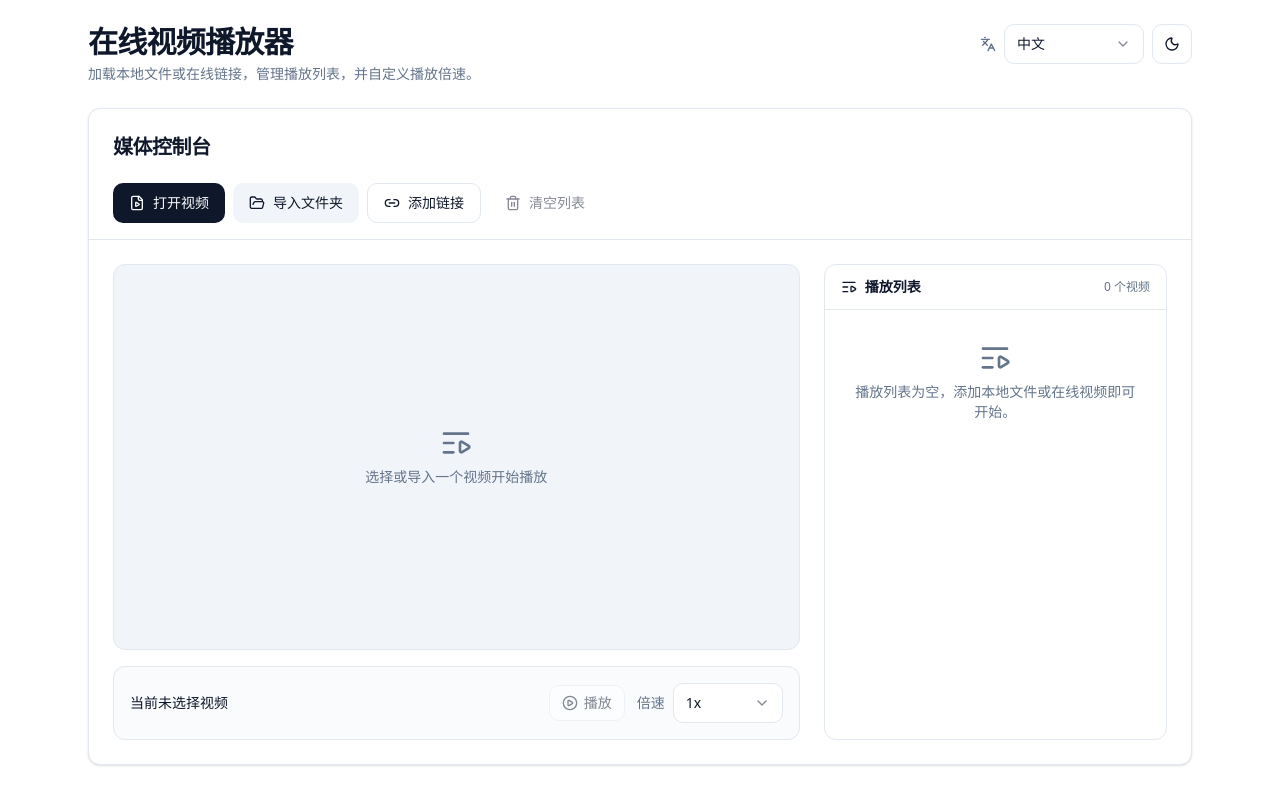
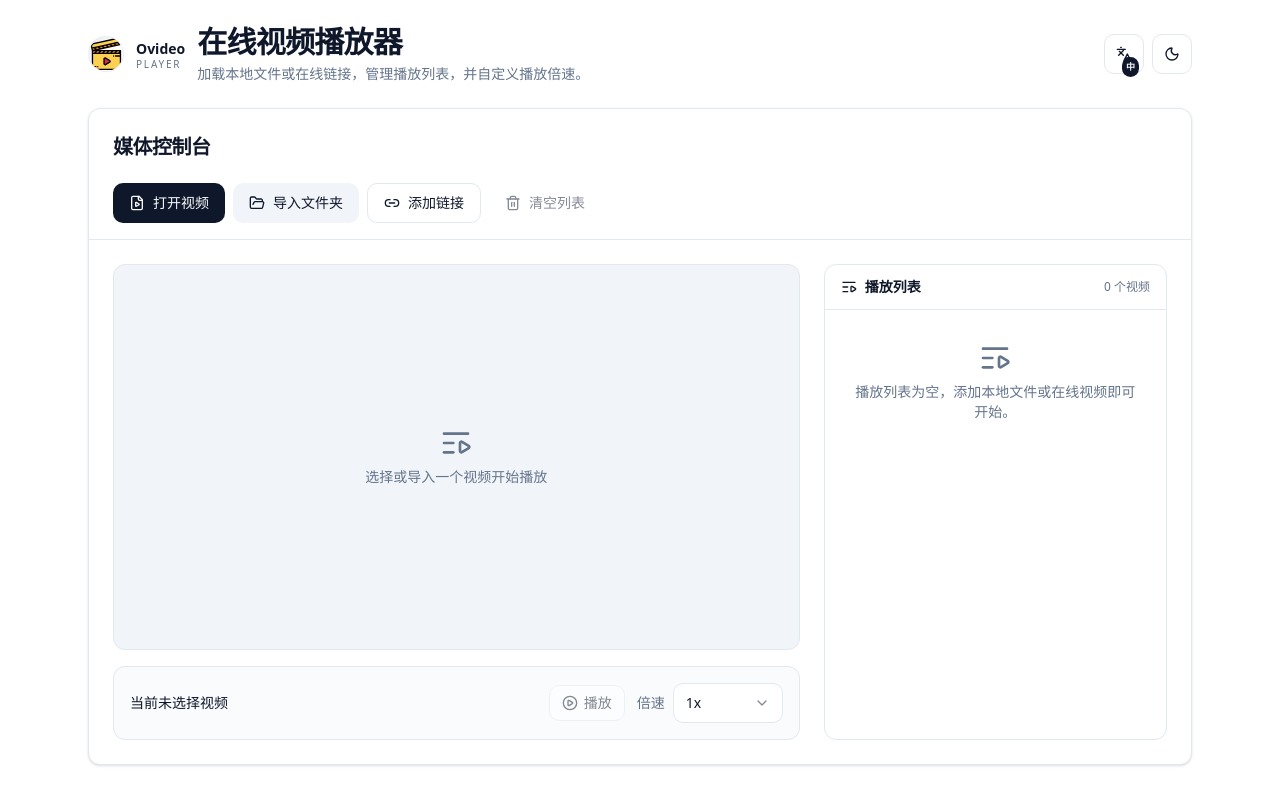
Before and after one commit to honkinglin/ovideo, a React (Vite) app: page / in a window 1280 px wide. Built offline with nearby package versions, Linux system fonts and the light colour scheme; what mpegts.js would draw is missing.

Commit message:
feat: add logo

```diff
--- a/package.json
+++ b/package.json
@@ -2,6 +2,7 @@
   "name": "ovideo",
   "private": true,
   "version": "1.0.0",
+  "author": "kyrie",
   "description": "在线视频播放器，支持本地/远程播放列表与倍速控制",
   "type": "module",
   "scripts": {
--- a/src/components/video-player/hooks/use-preferences.ts
+++ b/src/components/video-player/hooks/use-preferences.ts
@@ -42,11 +42,15 @@ export function usePreferences() {
     setTheme((prev) => (prev === "dark" ? "light" : "dark"))
   }, [])
 
+  const toggleLanguage = useCallback(() => {
+    setLanguage((prev) => (prev === "zh" ? "en" : "zh"))
+  }, [])
+
   const messages = useMemo(() => getMessages(language), [language])
 
   return {
     language,
-    setLanguage,
+    toggleLanguage,
     theme,
     setTheme,
     toggleTheme,
--- a/src/components/video-player/i18n.ts
+++ b/src/components/video-player/i18n.ts
@@ -51,6 +51,10 @@ type PreferencesMessages = {
   themeToggle: {
     toDark: string
     toLight: string
+  }
+  languageToggle: {
+    toZh: string
+    toEn: string
   }
   languageOptions: Record<Language, string>
 }
@@ -122,6 +126,10 @@ const translations: Record<Language, VideoPlayerMessages> = {
         toDark: "切换到夜间模式",
         toLight: "切换到日间模式",
       },
+      languageToggle: {
+        toZh: "切换为中文",
+        toEn: "Switch to English",
+      },
       languageOptions: {
         zh: "中文",
         en: "英文",
@@ -182,6 +190,10 @@ const translations: Record<Language, VideoPlayerMessages> = {
         toDark: "Switch to dark mode",
         toLight: "Switch to light mode",
       },
+      languageToggle: {
+        toZh: "Switch to Chinese",
+        toEn: "切换为英文",
+      },
       languageOptions: {
         zh: "Chinese",
         en: "English",
--- a/src/components/video-player/index.tsx
+++ b/src/components/video-player/index.tsx
@@ -1,14 +1,7 @@
-import { type ChangeEventHandler, useCallback, useMemo, useRef } from "react"
+import { type ChangeEventHandler, useCallback, useRef } from "react"
 
 import { Card, CardContent, CardHeader, CardTitle } from "@/components/ui/card"
 import { Button } from "@/components/ui/button"
-import {
-  Select,
-  SelectContent,
-  SelectItem,
-  SelectTrigger,
-  SelectValue,
-} from "@/components/ui/select"
 import { Languages, Moon, Sun } from "lucide-react"
 
 import { MediaToolbar } from "./controls-toolbar"
@@ -24,26 +17,22 @@ import { useUrlDialog } from "./hooks/use-url-dialog"
 import { useDragAndDrop } from "./hooks/use-drag-drop"
 import { useClearDialog } from "./hooks/use-clear-dialog"
 import { usePreferences } from "./hooks/use-preferences"
-import type { Language } from "./i18n"
+import { Logo } from "./logo"
 
 export function VideoPlayer() {
   const videoRef = useRef<HTMLVideoElement | null>(null)
   const fileInputRef = useRef<HTMLInputElement | null>(null)
   const folderInputRef = useRef<HTMLInputElement | null>(null)
 
-  const { language, setLanguage, toggleTheme, theme, messages } = usePreferences()
-
-  const languageOptions = useMemo(
-    () => [
-      { value: "zh" as Language, label: messages.preferences.languageOptions.zh },
-      { value: "en" as Language, label: messages.preferences.languageOptions.en },
-    ],
-    [messages],
-  )
+  const { language, toggleLanguage, toggleTheme, theme, messages } = usePreferences()
 
   const themeToggleLabel = theme === "dark"
     ? messages.preferences.themeToggle.toLight
     : messages.preferences.themeToggle.toDark
+
+  const languageToggleLabel = language === "zh"
+    ? messages.preferences.languageToggle.toEn
+    : messages.preferences.languageToggle.toZh
 
   const {
     playlist,
@@ -141,30 +130,31 @@ export function VideoPlayer() {
 
   return (
     <div className="mx-auto flex h-full max-w-6xl flex-col gap-6 p-6">
-      <header className="flex flex-col gap-4 sm:flex-row sm:items-start sm:justify-between">
-        <div className="space-y-1">
-          <h1 className="text-3xl font-semibold tracking-tight">{messages.app.title}</h1>
-          <p className="text-sm text-muted-foreground">{messages.app.subtitle}</p>
+      <header className="flex flex-col gap-4 sm:flex-row sm:items-center sm:justify-between">
+        <div className="flex items-center gap-3">
+          <Logo className="border-none bg-transparent px-0 py-0 shadow-none" />
+          <div className="space-y-1">
+            <h1 className="text-3xl font-semibold tracking-tight">{messages.app.title}</h1>
+            <p className="text-sm text-muted-foreground">{messages.app.subtitle}</p>
+          </div>
         </div>
-        <div className="flex flex-wrap items-center gap-2">
-          <div className="flex items-center gap-2">
-            <Languages className="h-4 w-4 text-muted-foreground" aria-hidden="true" />
-            <Select
-              value={language}
-              onValueChange={(value) => setLanguage(value as Language)}
-            >
-              <SelectTrigger className="w-[140px]" aria-label={messages.preferences.languageLabel}>
-                <SelectValue placeholder={messages.preferences.languageLabel} />
-              </SelectTrigger>
-              <SelectContent>
-                {languageOptions.map((option) => (
-                  <SelectItem key={option.value} value={option.value}>
-                    {option.label}
-                  </SelectItem>
-                ))}
-              </SelectContent>
-            </Select>
-          </div>
+        <div className="flex items-center gap-2">
+          <Button
+            type="button"
+            variant="outline"
+            size="icon"
+            onClick={toggleLanguage}
+            aria-label={languageToggleLabel}
+            title={languageToggleLabel}
+          >
+            <span className="relative flex h-full w-full items-center justify-center">
+              <Languages className="h-4 w-4" />
+              <span className="absolute -bottom-1 right-1 rounded-full bg-primary px-1 text-[9px] font-semibold text-primary-foreground">
+                {language === "zh" ? "中" : "EN"}
+              </span>
+              <span className="sr-only">{languageToggleLabel}</span>
+            </span>
+          </Button>
           <Button
             type="button"
             variant="outline"
@@ -173,11 +163,7 @@ export function VideoPlayer() {
             aria-label={themeToggleLabel}
             title={themeToggleLabel}
           >
-            {theme === "dark" ? (
-              <Sun className="h-4 w-4" />
-            ) : (
-              <Moon className="h-4 w-4" />
-            )}
+            {theme === "dark" ? <Sun className="h-4 w-4" /> : <Moon className="h-4 w-4" />}
           </Button>
         </div>
       </header>
--- /dev/null
+++ b/src/components/video-player/logo.tsx
@@ -0,0 +1,24 @@
+import { cn } from "@/lib/utils"
+
+type LogoProps = {
+  className?: string
+}
+
+export function Logo({ className }: LogoProps) {
+  return (
+    <div
+      className={cn(
+        "flex items-center gap-3 rounded-full border border-border/60 bg-card/80 px-3 py-1.5 shadow-md backdrop-blur-sm",
+        className,
+      )}
+    >
+      <span className="flex h-9 w-9 items-center justify-center overflow-hidden rounded-full border border-border/60 bg-gradient-to-br from-primary/10 via-background to-secondary/20">
+        <img src="/logo.svg" alt="Ovideo logo" className="h-8 w-8 object-contain" loading="lazy" />
+      </span>
+      <div className="leading-none">
+        <p className="text-sm font-semibold">Ovideo</p>
+        <p className="text-[10px] uppercase tracking-[0.18em] text-muted-foreground">Player</p>
+      </div>
+    </div>
+  )
+}
--- a/src/components/video-player/playlist-panel.tsx
+++ b/src/components/video-player/playlist-panel.tsx
@@ -26,7 +26,7 @@ export function PlaylistPanel({ playlist, currentId, onSelect, messages }: Playl
         </div>
         <span className="text-xs text-muted-foreground">{totalLabel}</span>
       </div>
-      <ScrollArea className="h-full">
+      <ScrollArea className="h-full max-h-[500px] lg:max-h-[430px]">
         <div className="flex flex-col p-2">
           {playlist.length ? (
             playlist.map((item, index) => {
```
Also changed, not shown: 2 other files (tests, documents, lock files or other folders).
